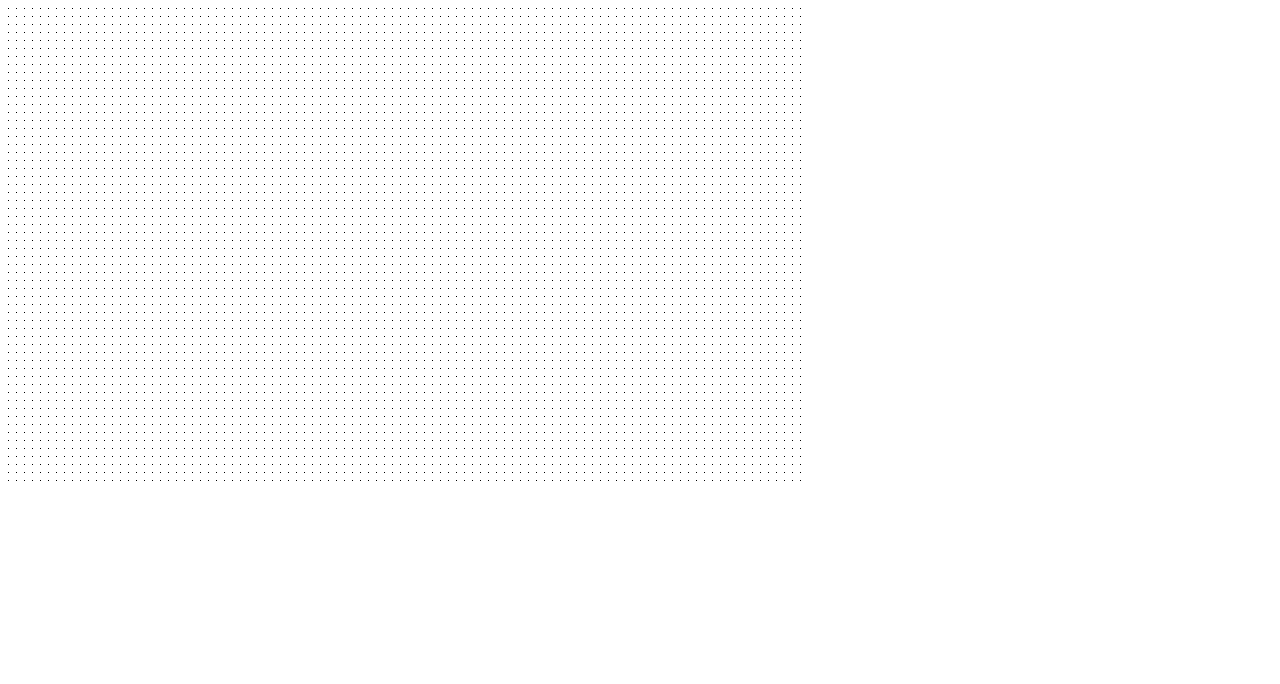
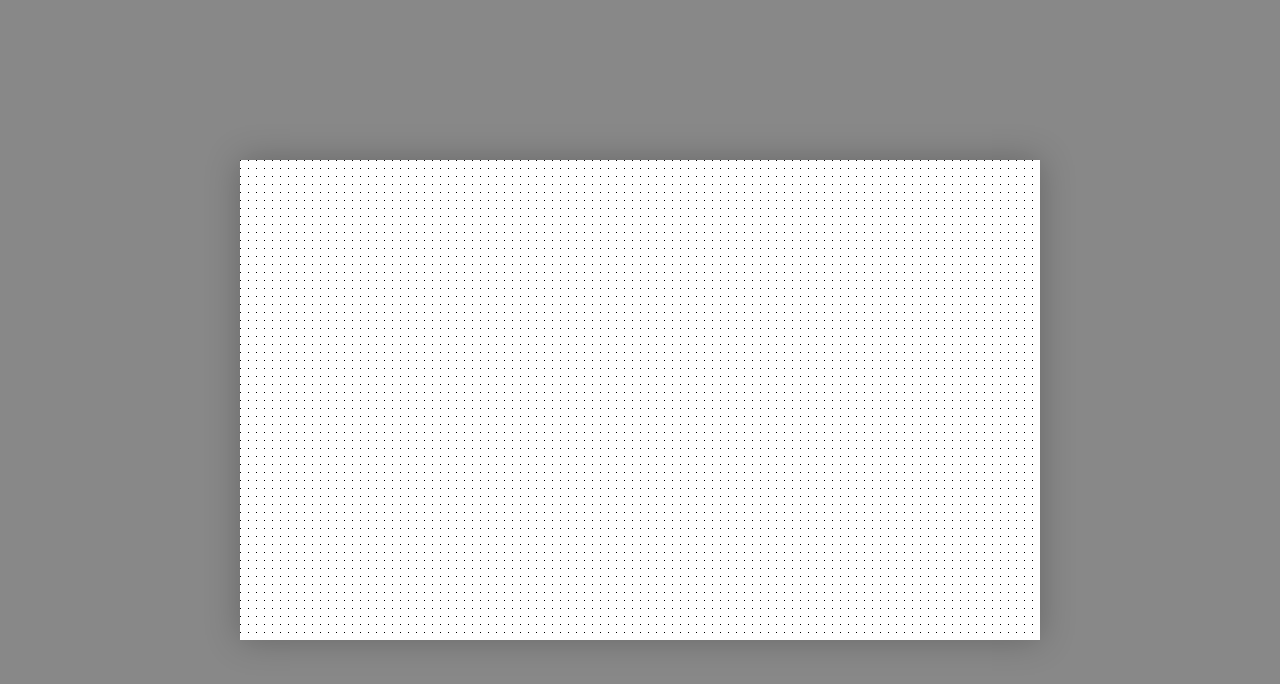
Before and after one commit to DoggyXomaX/evema-js, a plain HTML site: page index.html in a window 1280 px wide. Drawn offline with Linux system fonts and the light colour scheme.

Commit message:
Styling: link main style to HMTL document and append e-grid class to canvas

```diff
--- a/index.html
+++ b/index.html
@@ -5,9 +5,11 @@
         <meta http-equiv="X-UA-Compatible" content="IE=edge" />
         <meta name="viewport" content="width=device-width, initial-scale=1.0" />
         <title>EVEMA-JS: Circuit editor</title>
+
+        <link rel="stylesheet" type="text/css" href="./css/main.min.css" />
     </head>
     <body>
-        <canvas id="e-grid"></canvas>
+        <canvas id="e-grid" class="grid-canvas"></canvas>
 
         <script src="./js/e.js"></script>
         <script src="./js/e-grid.js"></script>
```
